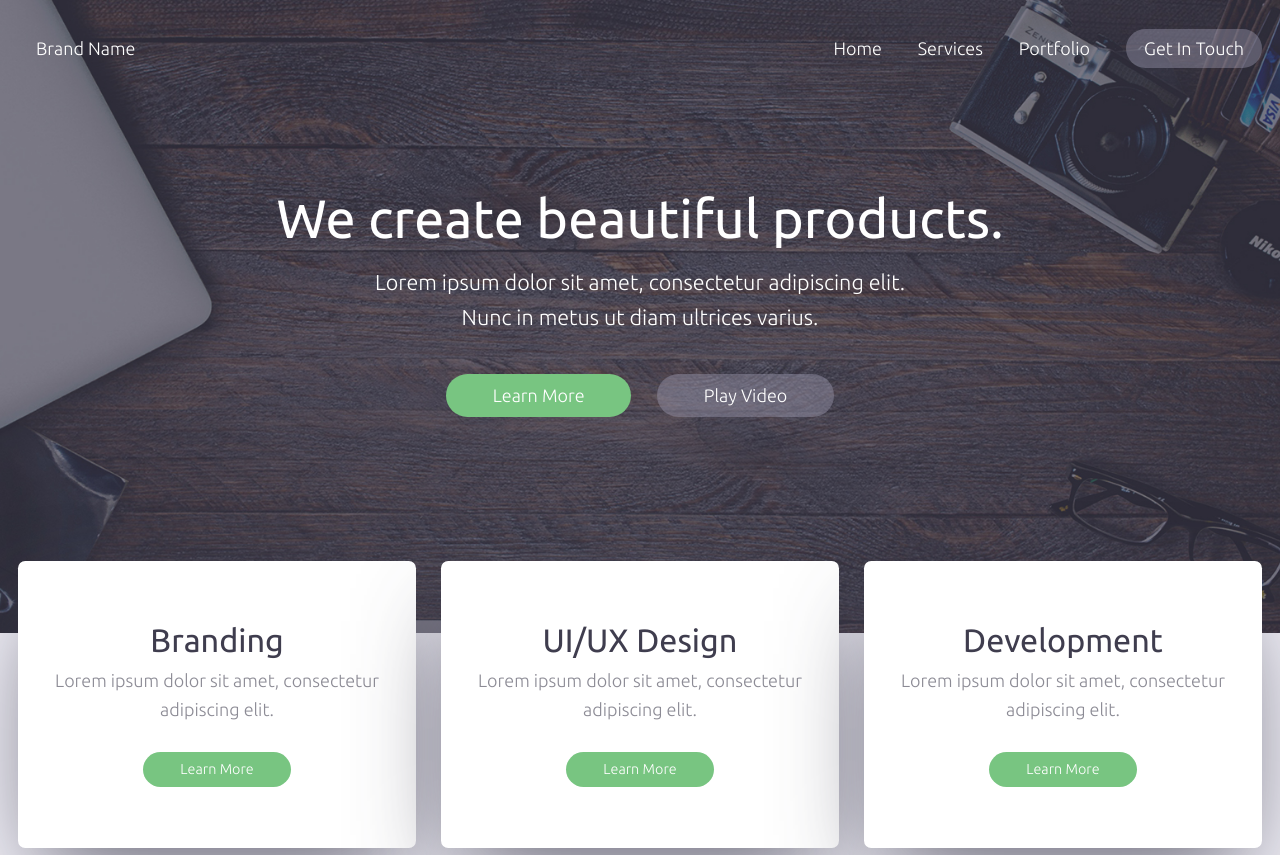
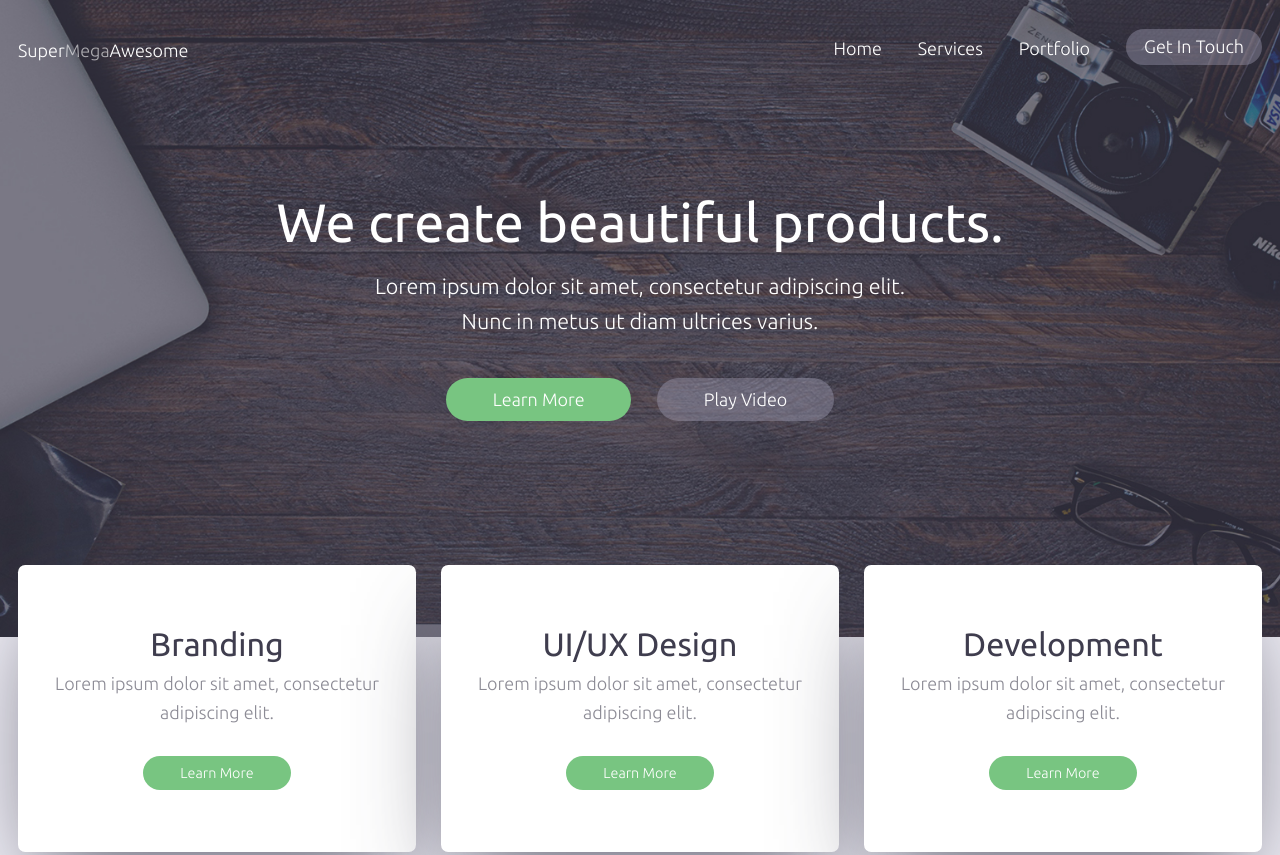
Before and after one commit to derekmorash/randomDesign, a website: page index.html in a window 1280 px wide. Shown: the top 855 px of the page. Drawn offline with Linux system fonts and the light colour scheme.

Commit message:
Fixed a padding issue on the nav bar and section-inner

```diff
--- a/assets/css/3-modules/_info.scss
+++ b/assets/css/3-modules/_info.scss
@@ -62,6 +62,6 @@
     font-size: 1.2rem;
   }
   @media screen and (min-width: 800px) {
-    padding: 4rem 0 2rem;
+    padding: 6rem 0;
   }
 }
--- a/assets/css/3-modules/_nav.scss
+++ b/assets/css/3-modules/_nav.scss
@@ -1,11 +1,8 @@
 .nav {
   max-width: 1440px;
   margin: 0 auto;
-  padding: 1.6rem 0.2rem;
-  @media screen and (min-width: 800px) {
-    padding: 1.6rem 1rem;
-  }
-  @media screen and (min-width: 1440px) {
+  padding: 1.6rem 1rem;
+  @media screen and (min-width: 1476px) {
     padding: 1.6rem 0;
   }
 
@@ -13,8 +10,21 @@
     color: #ffffff;
     font-size: 1rem;
     display: inline-block;
-    padding: 0.4em 1em;
+    padding: 0.4em 0;
     line-height: 1.4;
+
+    .mega {
+      color: transparentize(#ffffff, 0.4);
+      transition: color 150ms ease-in-out;
+    }
+
+    &:hover {
+      color: transparentize(#ffffff, 0.4);
+
+      .mega {
+        color: #ffffff;
+      }
+    }
   }
 
   &--list {
@@ -44,7 +54,7 @@
         }
 
         &.btn {
-          padding: 0.4em 1em;
+          padding: 0.3em 1em;
           &:hover {
             color: #ffffff;
           }
--- a/assets/css/4-layouts/_base.scss
+++ b/assets/css/4-layouts/_base.scss
@@ -11,7 +11,7 @@ section {
   margin: 0 auto;
   padding: 0 1rem;
   @include clearfix;
-  @media screen and (min-width: 1460px) {
+  @media screen and (min-width: 1476px) {
     padding: 0;
   }
 }
--- a/index.html
+++ b/index.html
@@ -10,7 +10,7 @@
 <body>
   <header class="header">
     <nav class="nav">
-      <a href="/" class="nav--branding">Brand Name</a>
+      <a href="/" class="nav--branding">Super<span class="mega">Mega</span>Awesome</a>
       <ul class="nav--list">
         <li class="nav--list-item"><a href="#">Home</a></li>
         <li class="nav--list-item"><a href="#">Services</a></li>
```
Also changed, not shown: assets/css/style.css.
